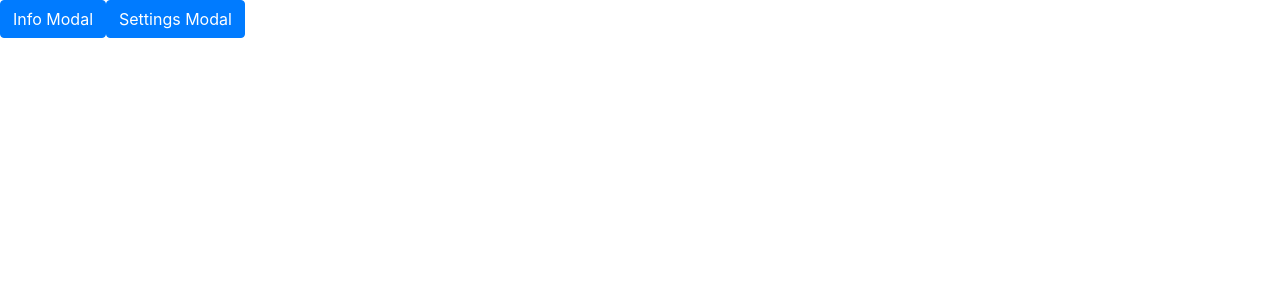
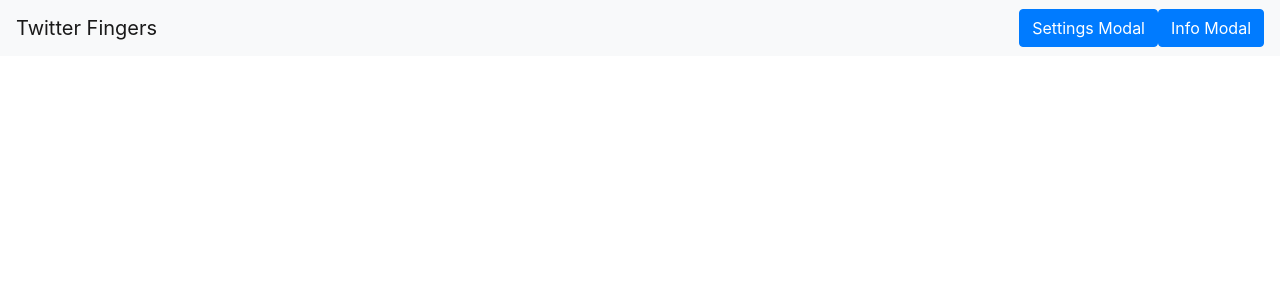
Before and after one commit to kelleyneubauer/twitterfingers, a React (Create React App) app: page / in a window 1280 px wide. Shown: the top 300 px of the page. Built offline with nearby package versions, Linux system fonts and the light colour scheme.

Commit message:
updated App.js to remove references to modal components

```diff
--- a/src/App.js
+++ b/src/App.js
@@ -1,13 +1,11 @@
 import "./App.css";
-import InfoModal from "./components/InfoModal";
-import SettingsModal from "./components/SettingsModal";
+import Navigation from "./components/Navigation";
 import "bootstrap/dist/css/bootstrap.min.css";
 
 function App() {
   return (
     <>
-      <InfoModal />
-      <SettingsModal />
+      <Navigation />
     </>
   );
 }
```
